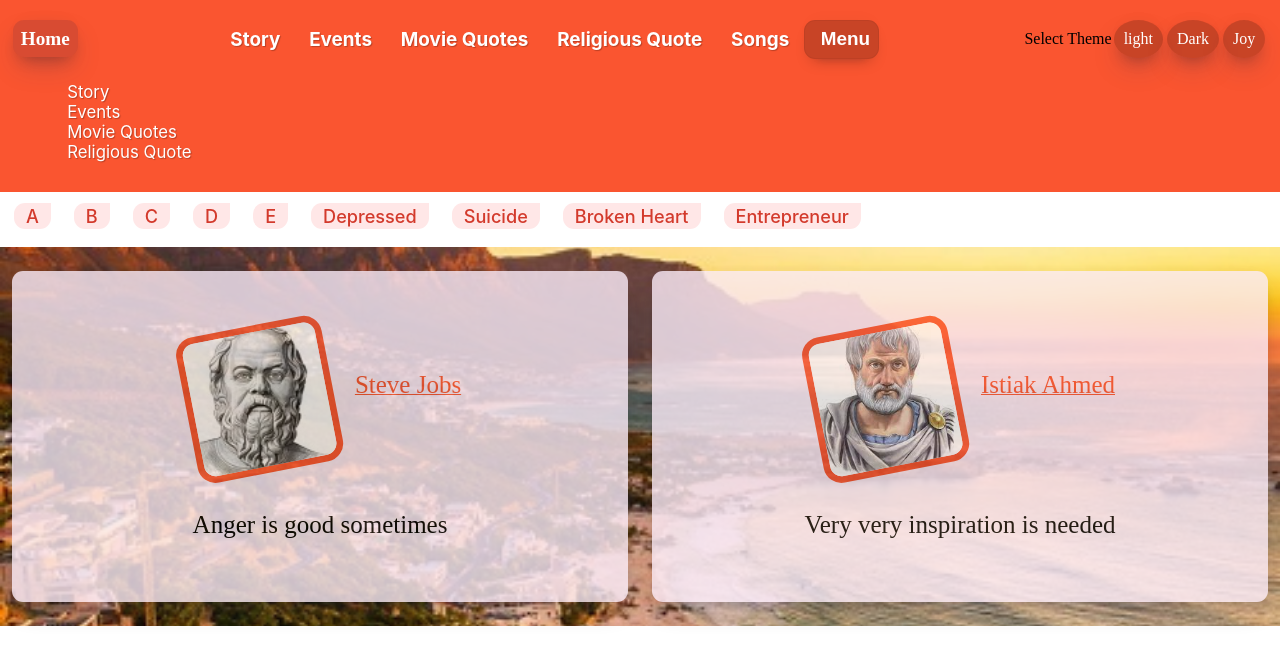
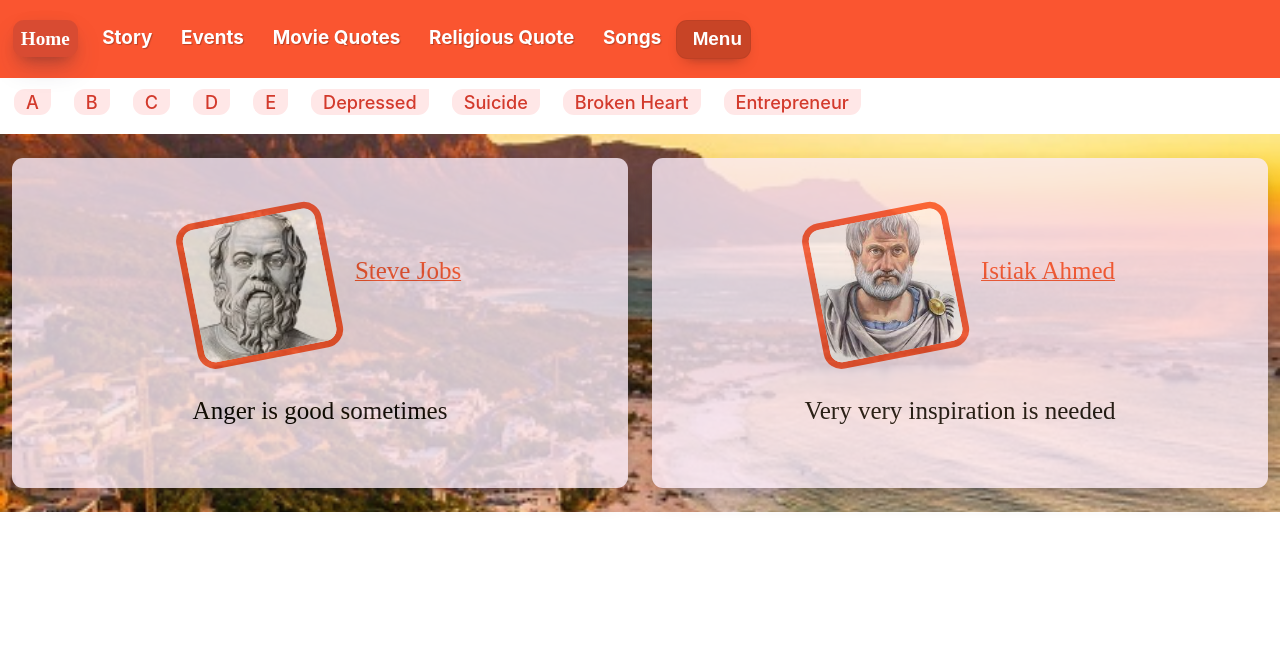
Before and after one commit to mdistiakahmed/MotivationalQuotes, a Next.js app: page /Tmp in a window 1280 px wide. Shown: the top 664 px of the page. Built offline with nearby package versions, Linux system fonts and the light colour scheme.

Commit message:
topbar manu button works properly

```diff
--- a/components/Topbar/Topbar.js
+++ b/components/Topbar/Topbar.js
@@ -4,7 +4,7 @@ import  { useState,useEffect } from 'react'
 
 const Topbar = ({setBackgroundImage}) => {
     const [theme, setTheme] = useState(3);
-    const [moreButtonExpanded, setMoreButtonExpanded] = useState(false);
+    const [moreButtonExpanded, setMoreButtonExpanded] = useState(true);
 
     const lightTheme = () => {
         setTheme(1);
@@ -57,22 +57,18 @@ const Topbar = ({setBackgroundImage}) => {
                             <s.LiA>Songs</s.LiA>
                         </Link>
                     </s.Li5>
-                    <s.Li><s.LiButton onClick={()=> setMoreButtonExpanded(!moreButtonExpanded)}>
-                        <span> Menu </span>
-                    </s.LiButton></s.Li>
+
+                    <s.Li>
+                        <s.LiButton onClick={()=> setMoreButtonExpanded(!moreButtonExpanded)}>
+                            <span> Menu </span>
+                        </s.LiButton>
+                    </s.Li>
 
                 </s.Ul>
             </s.ManuNav>
-            <div> </div>
-            <s.ButtonContainer>
-                <p>Select Theme </p>
-                <s.Button onClick={lightTheme}>light</s.Button>
-                <s.Button onClick={darkTheme}>Dark</s.Button>
-                <s.Button onClick={joyTheme}>Joy</s.Button>
-            </s.ButtonContainer>
 
             <s.ManuNav2 moreButtonExpanded={moreButtonExpanded}>
-            <s.Ul2>
+                <s.Ul2>
                     <li>
                         <Link href="/">
                             <s.LiA>Story</s.LiA>
@@ -93,6 +89,7 @@ const Topbar = ({setBackgroundImage}) => {
                             <s.LiA>Religious Quote</s.LiA>
                         </Link>
                     </li>
+
                 </s.Ul2>
             </s.ManuNav2>
         </s.Container>
--- a/components/Topbar/Topbar.styles.js
+++ b/components/Topbar/Topbar.styles.js
@@ -40,8 +40,11 @@ export const HomeURL = styled.a`
 
 
 export const ManuNav = styled.nav`
+    position: relative;
+    display: block;
     min-width: 0;
     color: #fff;
+    grid-column: span 2;
     font-size: 1.05em;
 `
 
@@ -54,11 +57,10 @@ export const Ul = styled.ul`
     width: 100%;
     flex-shrink: 1;
     min-width: 0;
-    justify-content: flex-start;
-    align-items: center;
 `
 
 export const Li = styled.li`
+    list-style: none;
     position: relative;
     font-size: 18.9px;
     font-weight: 700;
@@ -188,18 +190,23 @@ export const Button = styled.button`
 `
 
 export const ManuNav2 = styled.nav`
-    min-width: 0;
-    color: #fff;
-    font-size: 1.05em;
-    ${p => p.moreButtonExpanded? 'display: none;': null};
+    box-sizing: border-box;
+    display: block;
+    position: relative;
+    grid-row-start: 2;
+    grid-column: 1/5;
+    font-size: 18px;
+    ${p => p.moreButtonExpanded? 'display: none;': 'display: flex;'};
 
 `
 
 export const Ul2 = styled.ul`
     list-style: none;
-    align-items: flex-start;
     display: flex;
     flex-direction: column;
+    align-items: flex-start;
     flex-wrap: wrap;
     justify-content: flex-start;
+    font-size: 18px;
+    color: #fff;
 `
```
